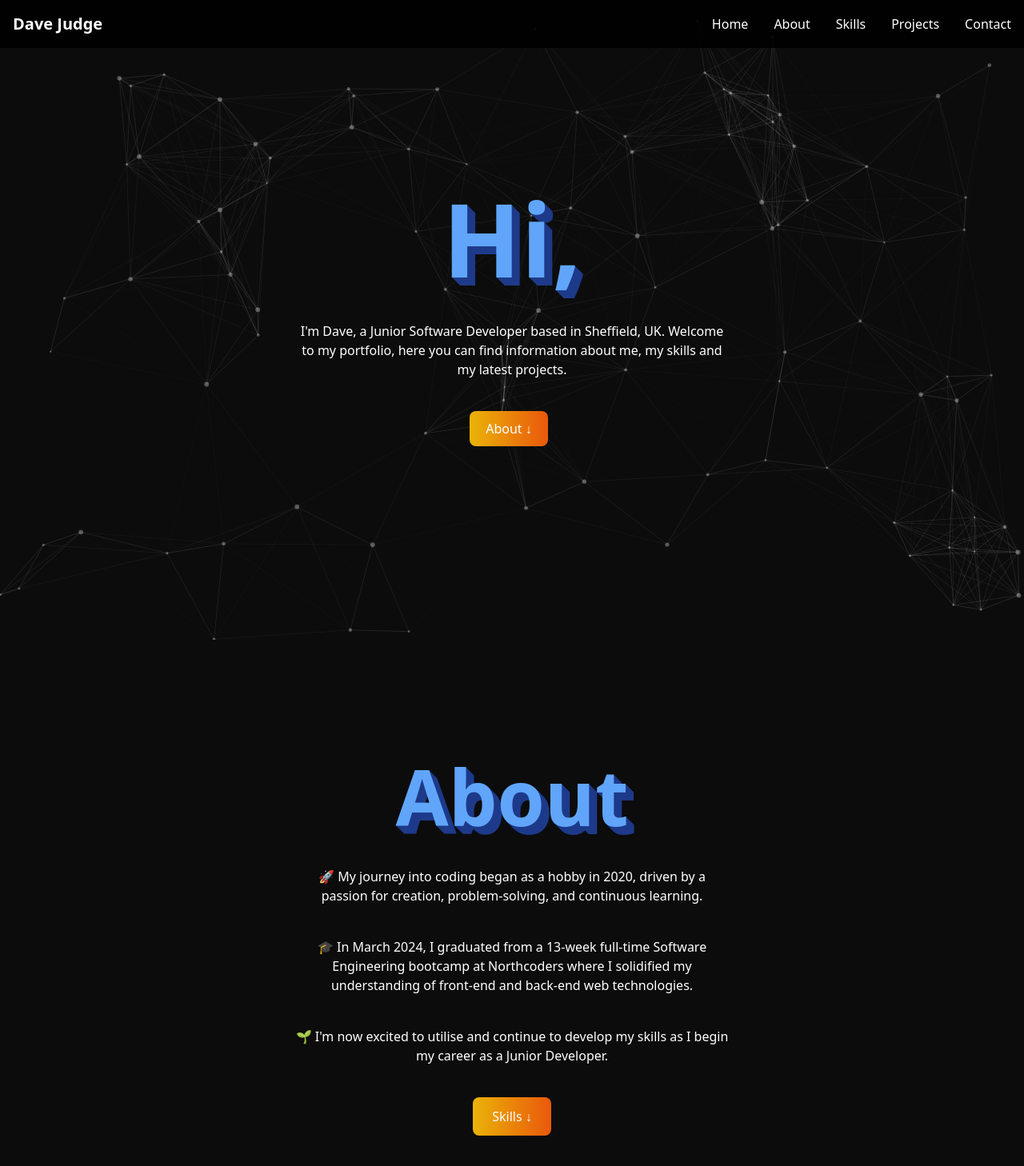
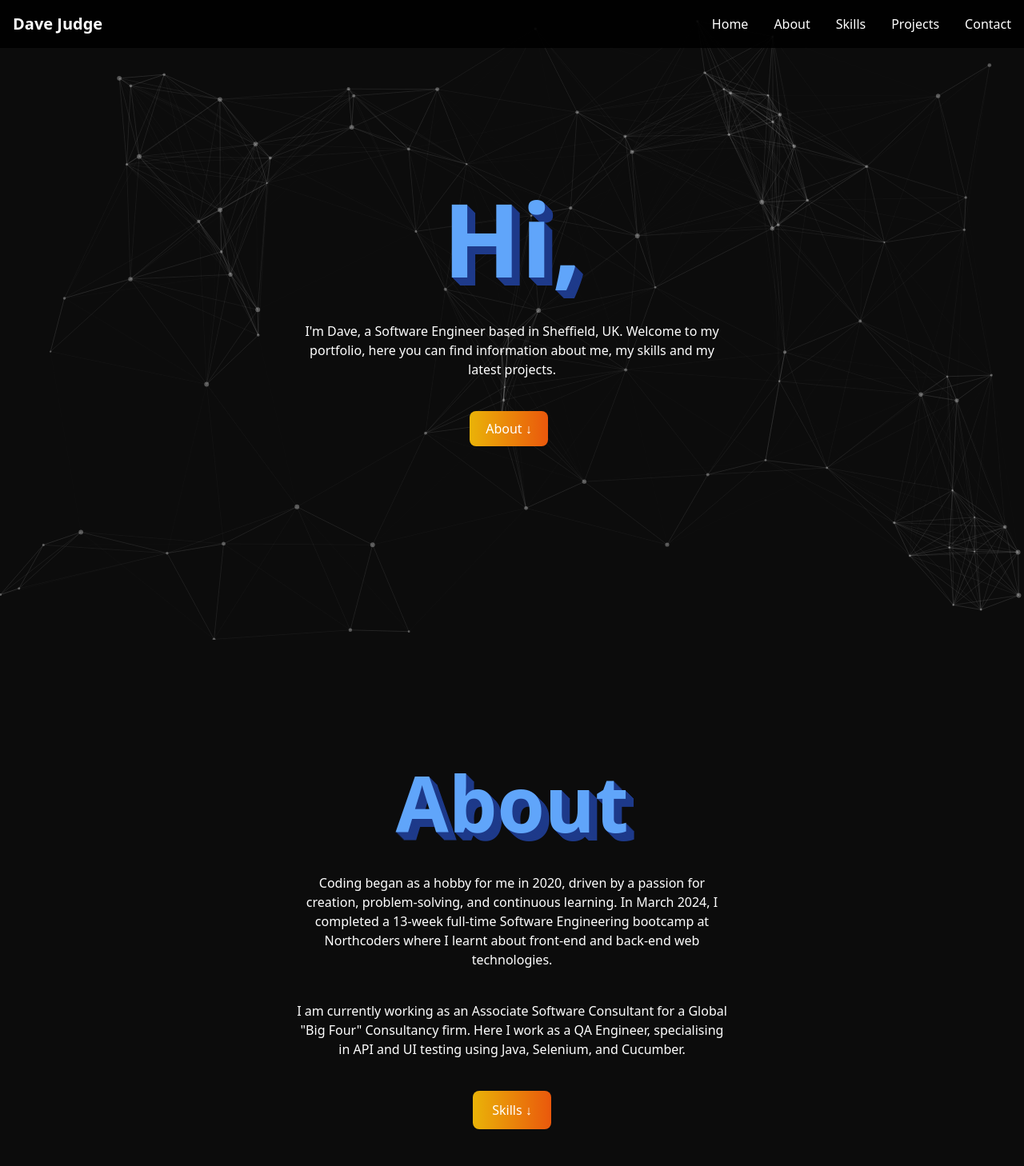
Before and after one commit to lvl7wizard/portfolio, a React (Vite) app: page / in a window 1280 px wide. Shown: the top 1458 px of the page at 80% size. Built offline with nearby package versions, Linux system fonts and the light colour scheme.

Commit message:
update: home and about me sections

```diff
--- a/src/components/About/About.tsx
+++ b/src/components/About/About.tsx
@@ -8,15 +8,12 @@ export const About = () => {
         About
       </h2>
       <p>
-        🚀 My journey into coding began as a hobby in 2020, driven by a passion for
-        creation, problem-solving, and continuous learning.
+        Coding began as a hobby for me in 2020, driven by a passion for
+        creation, problem-solving, and continuous learning.         In March 2024, I completed a 13-week full-time Software Engineering
+        bootcamp at Northcoders where I learnt about front-end and back-end web technologies.
       </p>
       <p>
-        🎓 In March 2024, I graduated from a 13-week full-time Software Engineering
-        bootcamp at Northcoders where I solidified my understanding of front-end and back-end web technologies.
-      </p>
-      <p>
-        🌱 I'm now excited to utilise and continue to develop my skills as I begin my career as a Junior Developer.
+        I am currently working as an Associate Software Consultant for a Global "Big Four" Consultancy firm. Here I work as a QA Engineer, specialising in API and UI testing using Java, Selenium, and Cucumber.
       </p>
       <div>
         <a href="#skills">
--- a/src/components/Home/Home.tsx
+++ b/src/components/Home/Home.tsx
@@ -5,7 +5,7 @@ export const Home = () => {
         Hi,
       </h1>
       <p>
-        I'm Dave, a Junior Software Developer based in Sheffield, UK. Welcome to
+        I'm Dave, a Software Engineer based in Sheffield, UK. Welcome to
         my portfolio, here you can find information about me, my skills and my
         latest projects.
       </p>
```
